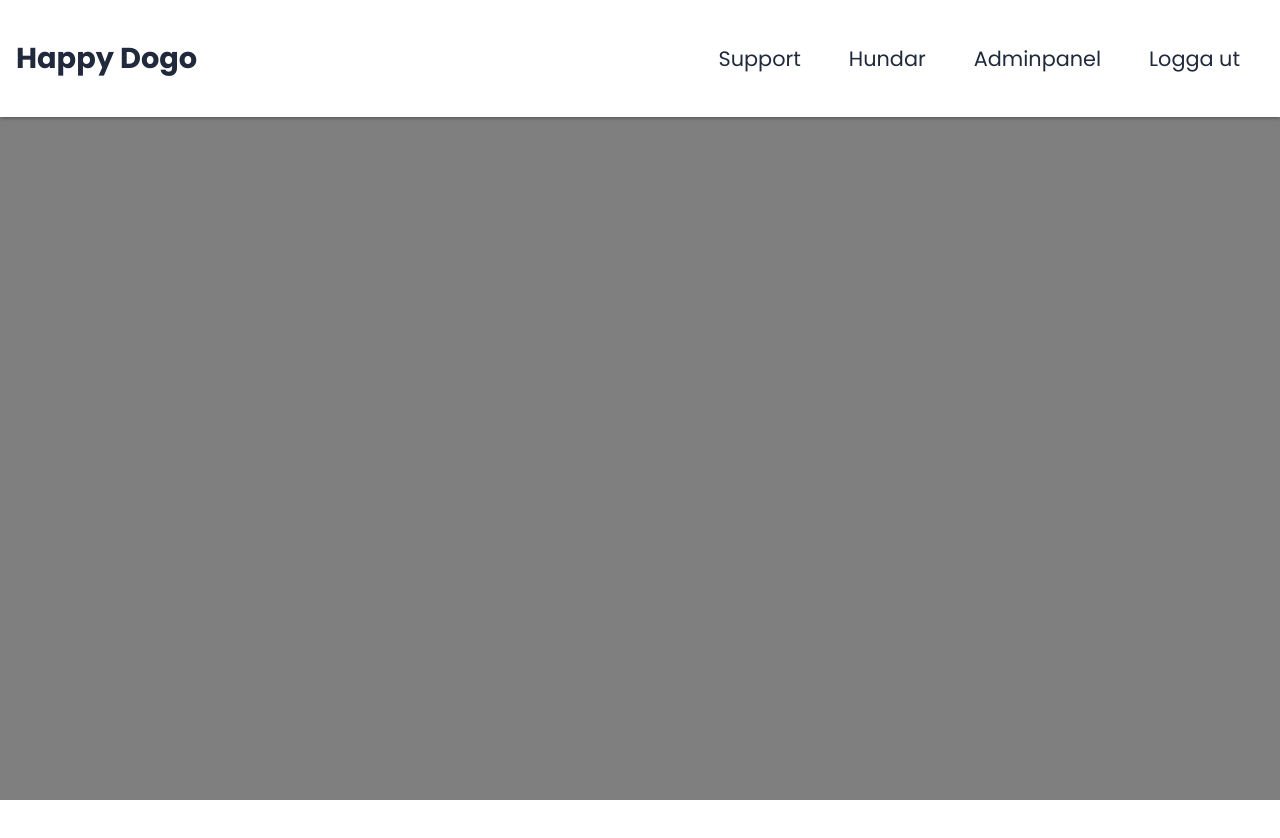
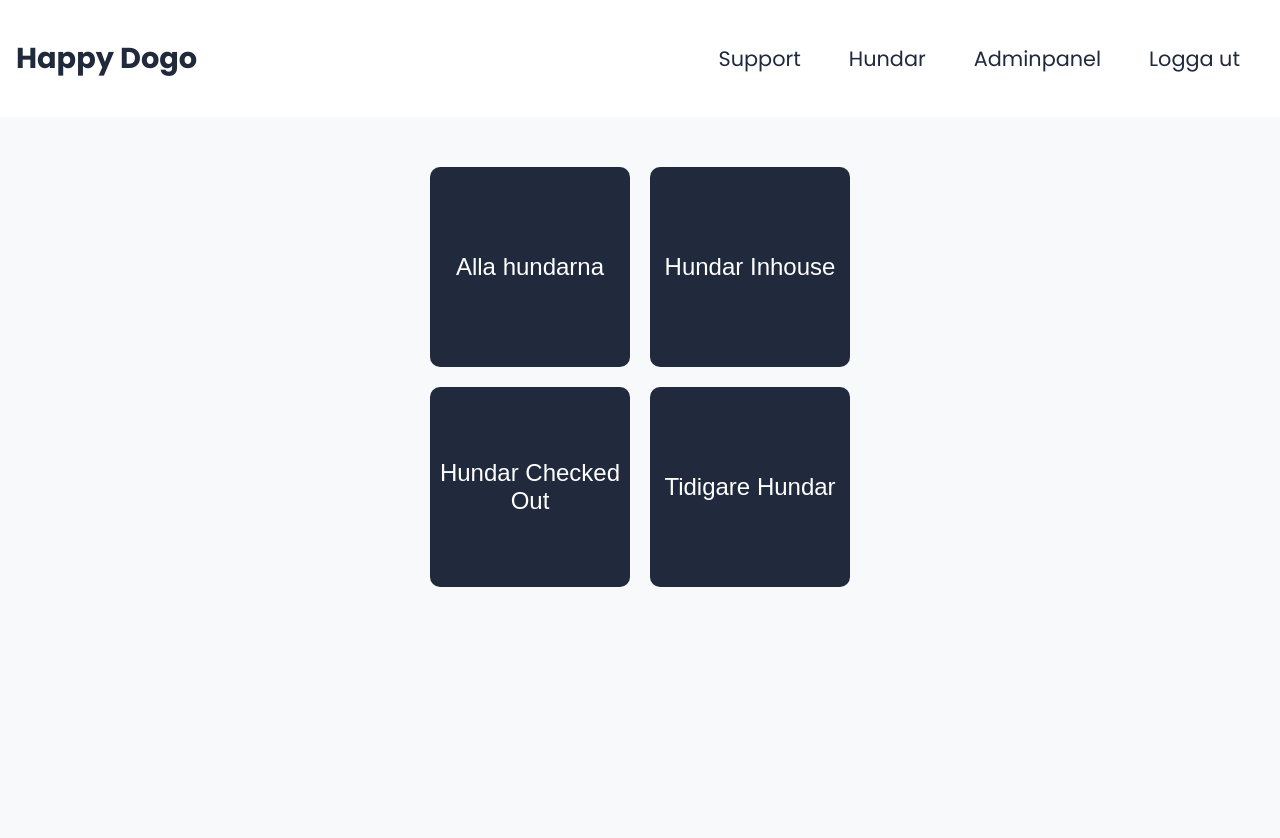
Before and after one commit to ns-develops/Dogcareweb-app-new, a React (Vite) app: page /Dogcareweb-app-new/hundar in a window 1280 px wide. Shown: the top 838 px of the page. Before the commit the page ends 800 px from the top, so only its background shows below. Built offline with nearby package versions, Linux system fonts and the light colour scheme.

Commit message:
overview buttons ready for dogspage

```diff
--- a/src/App.jsx
+++ b/src/App.jsx
@@ -3,6 +3,7 @@ import React from 'react';
 import { BrowserRouter as Router, Route, Routes } from 'react-router-dom';
 import Navbar from './components/Navbar';
 import Support from './pages/Support';
+import Hundar from './pages/Hundar';
 
 function App() {
   return (
@@ -11,6 +12,8 @@ function App() {
       <Routes>
 
         <Route path="/Dogcareweb-app-new/support" element={<Support />} />
+        <Route path="/Dogcareweb-app-new/hundar" element={<Hundar />} />
+
 
       </Routes>
     </Router>
--- /dev/null
+++ b/src/pages/Hundar.css
@@ -0,0 +1,37 @@
+.hundar-container {
+    display: flex;
+    justify-content: center;
+    align-items: flex-start;
+    height: 100vh;
+    background-color: #f8f9fa;
+    padding-top: 50px;
+  }
+
+  .button-container {
+    display: grid;
+    grid-template-columns: repeat(2, 1fr);
+    gap: 20px;
+    justify-items: center;
+    align-items: center;
+  }
+
+  .hundar-btn {
+    background-color: #212a3c;
+    color: white;
+    font-size: 1.5rem;
+    width: 200px;
+    height: 200px;
+    display: flex;
+    justify-content: center;
+    align-items: center;
+    border: none;
+    border-radius: 10px;
+    cursor: pointer;
+    transition: background-color 0.3s ease;
+    text-align: center;
+  }
+
+  .hundar-btn:hover {
+    background-color: #ecf0f1;
+    color: #212a3c;
+  }
--- /dev/null
+++ b/src/pages/Hundar.jsx
@@ -0,0 +1,17 @@
+import React from 'react';
+import './Hundar.css';
+
+function Hundar() {
+  return (
+    <div className="hundar-container">
+      <div className="button-container">
+        <button className="hundar-btn">Alla hundarna</button>
+        <button className="hundar-btn">Hundar Inhouse</button>
+        <button className="hundar-btn">Hundar Checked Out</button>
+        <button className="hundar-btn">Tidigare Hundar</button>
+      </div>
+    </div>
+  );
+}
+
+export default Hundar;
```
